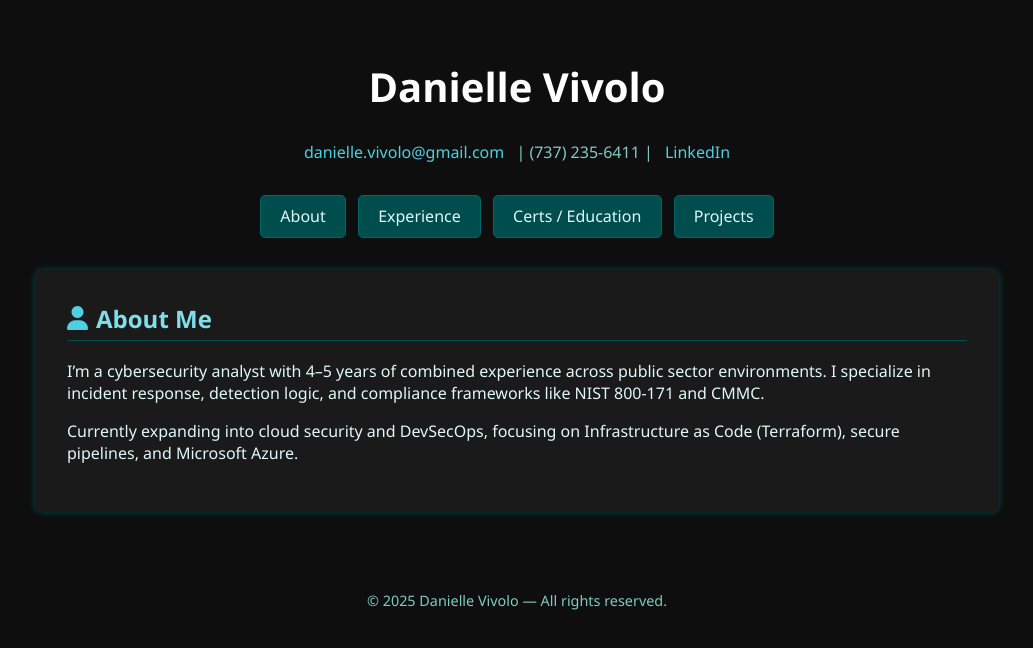
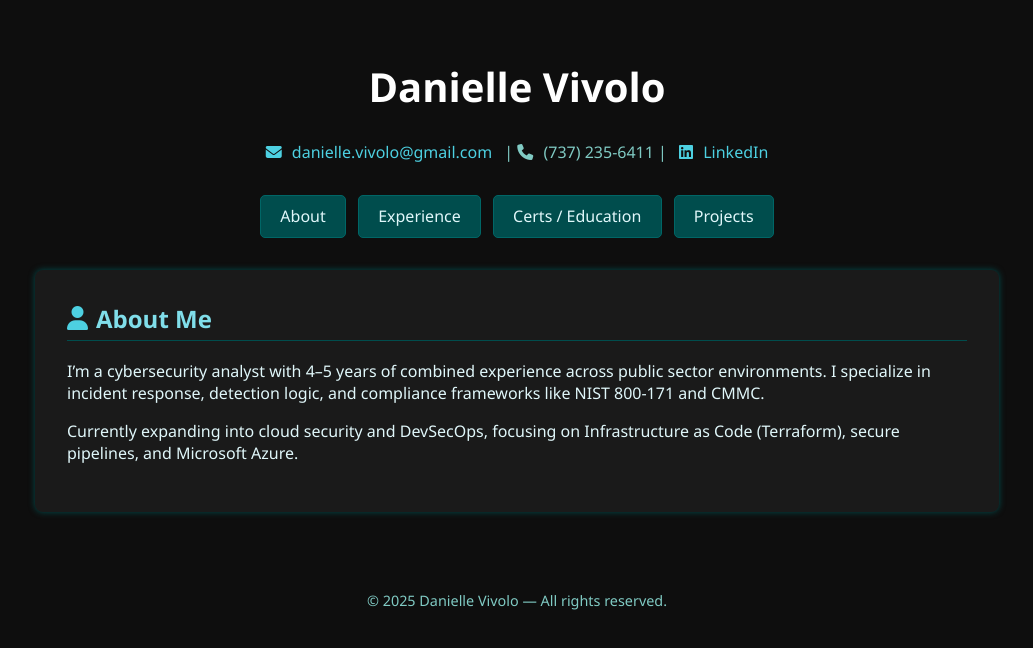
Before and after one commit to dvivolo/dvivolo.github.io, a plain HTML site: page index.html in a window 1280 px wide. Shown: the whole page, without its empty margins (123-1156 px from the left). Drawn offline with Linux system fonts and the light colour scheme.

Commit message:
Update index.html
Formatting

```diff
--- a/index.html
+++ b/index.html
@@ -32,7 +32,9 @@
       text-decoration: none;
       margin: 0 0.5rem;
     }
-
+    .contact-info i {
+      margin-right: 6px;
+    }
     .tab-buttons {
       display: flex;
       justify-content: center;
@@ -121,10 +123,13 @@
 <body>
 
   <h1>Danielle Vivolo</h1>
-  <div class="contact-info">
-    <a href="mailto:danielle.vivolo@gmail.com">danielle.vivolo@gmail.com</a> |
-    <span>(737) 235-6411</span> |
-    <a href="https://linkedin.com/in/daniellevivolo" target="_blank">LinkedIn</a>
+<div class="contact-info">
+  <a href="mailto:danielle.vivolo@gmail.com"><i class="fas fa-envelope"></i> danielle.vivolo@gmail.com</a> |
+  <span><i class="fas fa-phone"></i> (737) 235-6411</span> |
+  <a href="https://linkedin.com/in/daniellevivolo" target="_blank"><i class="fab fa-linkedin"></i> LinkedIn</a>
+
+</div>
+
   </div>
 
   <!-- TABS - Inputs must come first -->
```
